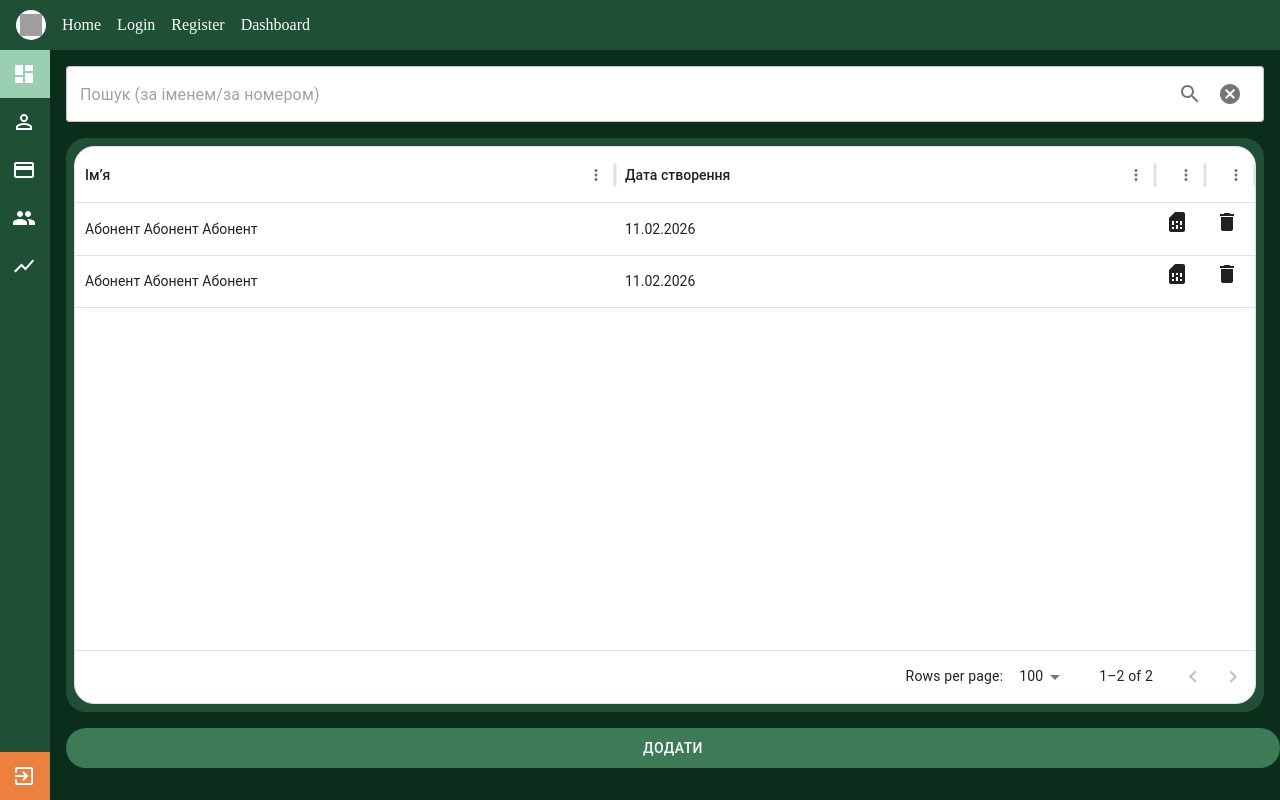
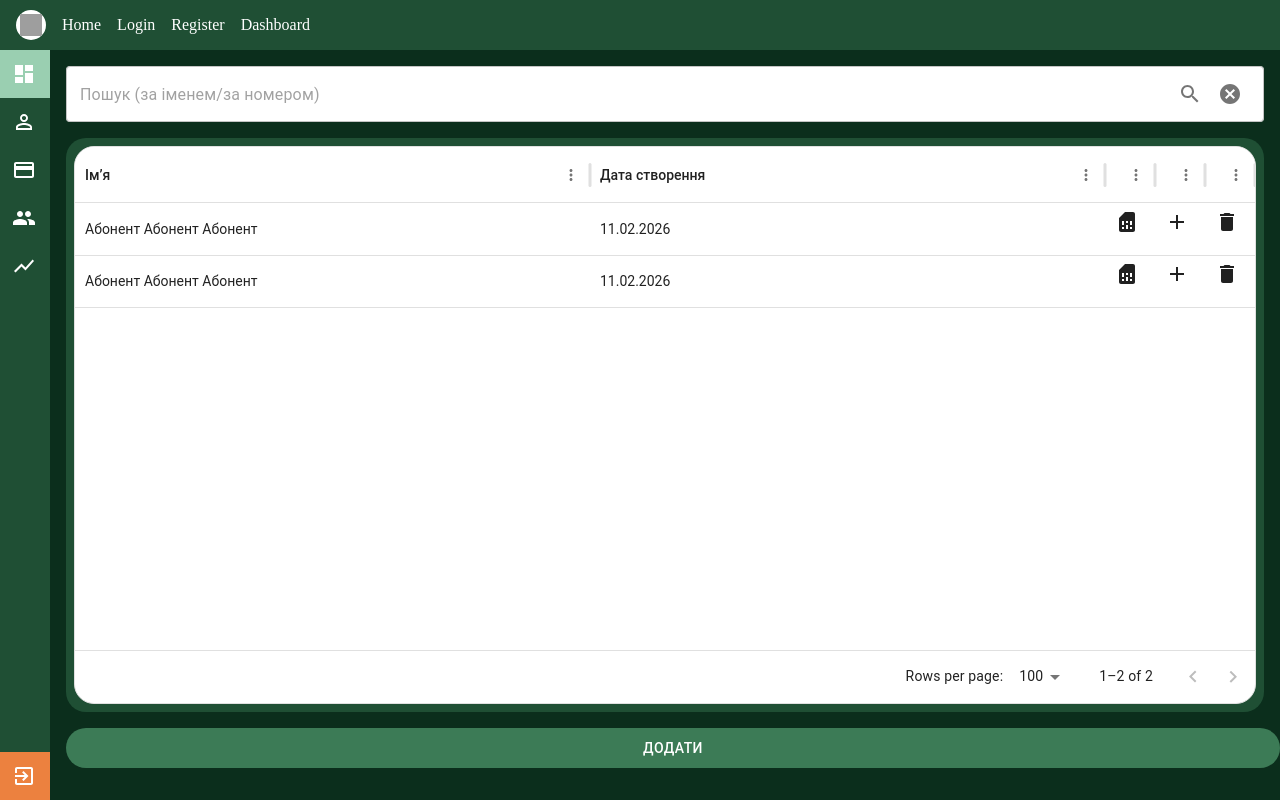
Before and after one commit to yarty777-Vdovichenko/kurs_work, a React (Create React App) app: page /srm/abonents in a window 1280 px wide. Built offline with nearby package versions, Linux system fonts and the light colour scheme; grey boxes are pictures that could not be loaded.

Commit message:
Minor changes

```diff
--- a/src/Pages/Abonents.tsx
+++ b/src/Pages/Abonents.tsx
@@ -1,4 +1,4 @@
-import { Cancel, Close, Delete, Search, SimCard } from "@mui/icons-material";
+import { Add, Cancel, Close, Delete, Search, SimCard } from "@mui/icons-material";
 import { Box, Button, IconButton,TextField, } from "@mui/material";
 import { useEffect, useState } from "react";
 import { DataGrid } from "@mui/x-data-grid";
@@ -32,6 +32,7 @@ type Subscriber ={
 
 export default function Abonents()
 {
+    const [curentId,setCurrentId]=useState("");
     const [searchText,setSearchText]=useState('');
     const [open,setOpen]=useState(false);
     const [openSims,setOpenSims]=useState(false);
@@ -59,8 +60,11 @@ export default function Abonents()
         {field: "viewSims",headerName: "",renderCell: (params:any) =>
             <SimCard  onClick={()=>{setSelectedSis(params.row.sims);setOpenSims(true);}} sx={{"&:hover":{cursor:"pointer"}}} >
             </SimCard>,width:50,sortable:false,filterable:false},
+        {field: "addSims",headerName: "",renderCell: (params:any) =>
+            <Add  onClick={()=>{setCurrentId(params.row.id);}} sx={{"&:hover":{cursor:"pointer"}}} >
+            </Add>,width:50,sortable:false,filterable:false},
         {field: "delete",headerName: "",renderCell: (params:any) =>
-            <Delete  onClick={()=>deleteByIdSubscriber(params.id)} sx={{"&:hover":{cursor:"pointer"}}} >
+            <Delete  onClick={()=>deleteByIdSubscriber(params.row.id)} sx={{"&:hover":{cursor:"pointer"}}} >
             </Delete>,width:50,sortable:false,filterable:false},
     ]
     const columnsSis=[
```
